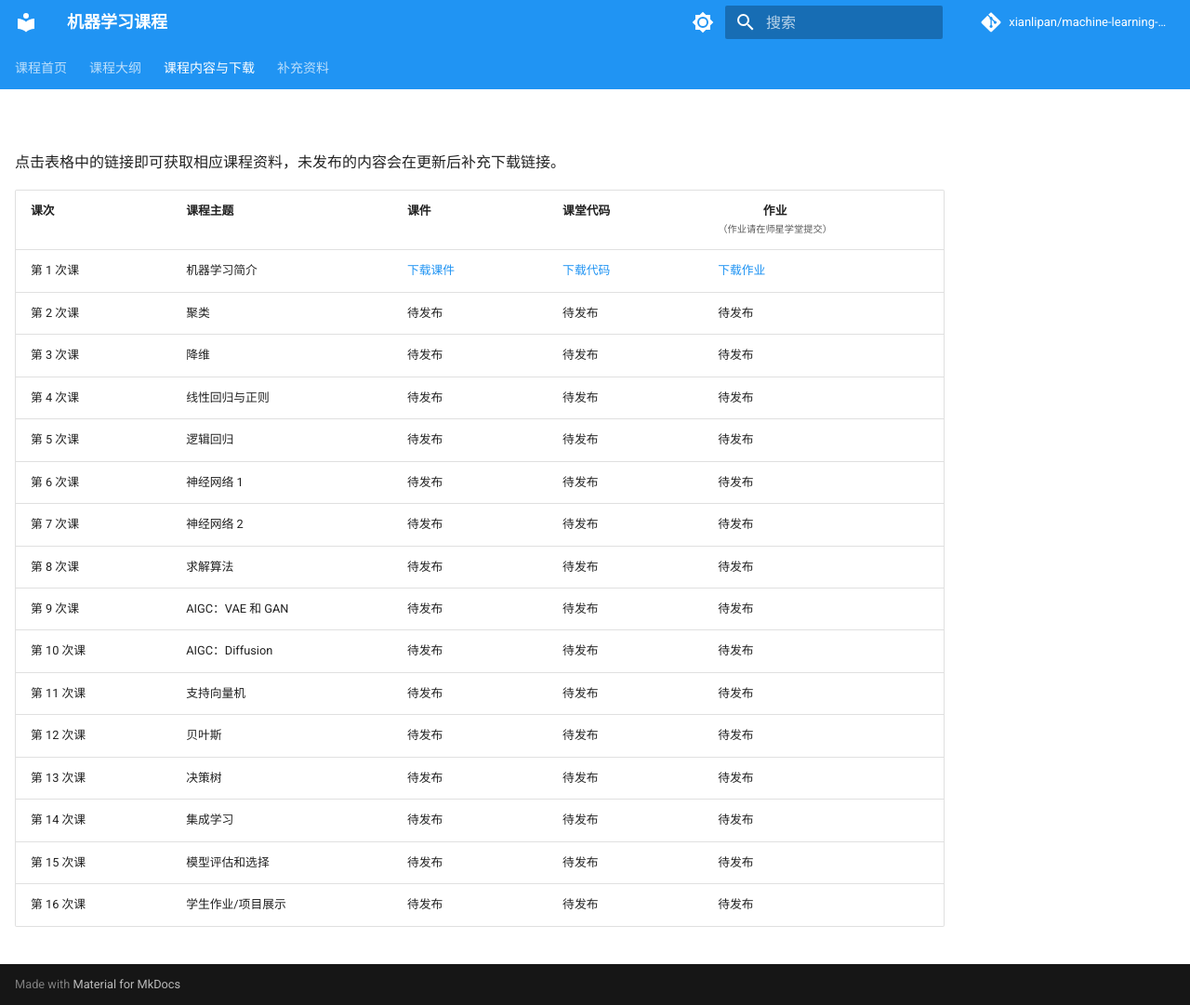
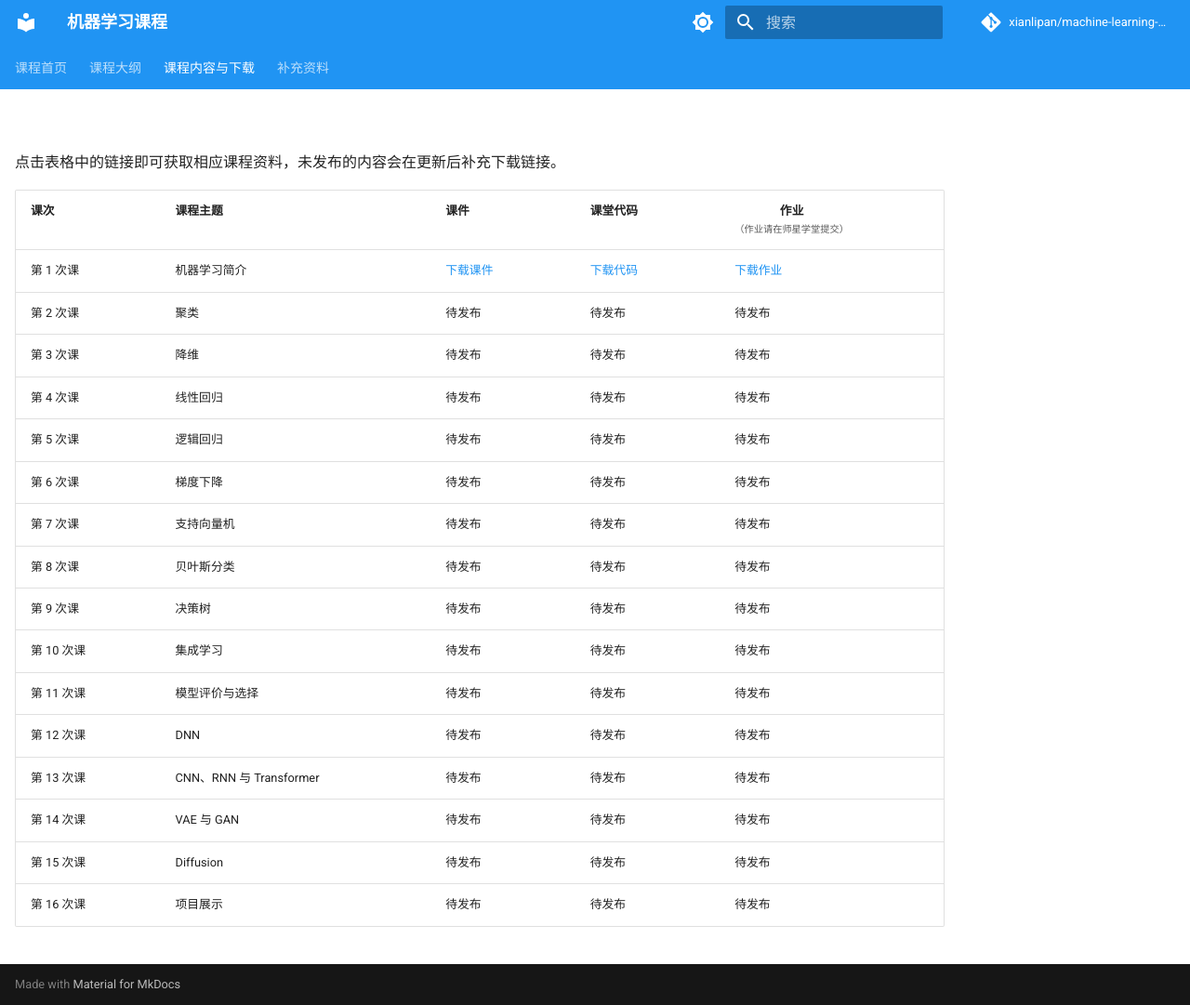
Before and after one commit to xianlipan/machine-learning-course, an MkDocs documentation site: the page built from docs/coursework.md, in a window 1280 px wide and 1081 px high. Shown: the whole window at 93% size. Built offline with MkDocs 1.6.1 and Material for MkDocs 9.7.7, drawn with Linux system fonts in a browser that asks for light colours; comment, search, counter and statistics services are not loaded.

Commit message:
update content

```diff
--- a/docs/coursework.md
+++ b/docs/coursework.md
@@ -10,16 +10,16 @@ hide:
 | 第 1 次课 | 机器学习简介 | <a href="../files/slides/1机器学习简介.pdf" download>下载课件</a> | <a href="../files/slides/Cha1_demo.zip" download>下载代码</a> | <a href="../files/slides/1作业.pdf" download>下载作业</a> |
 | 第 2 次课 | 聚类 | 待发布 | 待发布 | 待发布 |
 | 第 3 次课 | 降维 | 待发布 | 待发布 | 待发布 |
-| 第 4 次课 | 线性回归与正则 | 待发布 | 待发布 | 待发布 |
+| 第 4 次课 | 线性回归 | 待发布 | 待发布 | 待发布 |
 | 第 5 次课 | 逻辑回归 | 待发布 | 待发布 | 待发布 |
-| 第 6 次课 | 神经网络 1 | 待发布 | 待发布 | 待发布 |
-| 第 7 次课 | 神经网络 2 | 待发布 | 待发布 | 待发布 |
-| 第 8 次课 | 求解算法 | 待发布 | 待发布 | 待发布 |
-| 第 9 次课 | AIGC：VAE 和 GAN | 待发布 | 待发布 | 待发布 |
-| 第 10 次课 | AIGC：Diffusion | 待发布 | 待发布 | 待发布 |
-| 第 11 次课 | 支持向量机 | 待发布 | 待发布 | 待发布 |
-| 第 12 次课 | 贝叶斯 | 待发布 | 待发布 | 待发布 |
-| 第 13 次课 | 决策树 | 待发布 | 待发布 | 待发布 |
-| 第 14 次课 | 集成学习 | 待发布 | 待发布 | 待发布 |
-| 第 15 次课 | 模型评估和选择 | 待发布 | 待发布 | 待发布 |
-| 第 16 次课 | 学生作业/项目展示 | 待发布 | 待发布 | 待发布 |
+| 第 6 次课 | 梯度下降 | 待发布 | 待发布 | 待发布 |
+| 第 7 次课 | 支持向量机 | 待发布 | 待发布 | 待发布 |
+| 第 8 次课 | 贝叶斯分类 | 待发布 | 待发布 | 待发布 |
+| 第 9 次课 | 决策树 | 待发布 | 待发布 | 待发布 |
+| 第 10 次课 | 集成学习 | 待发布 | 待发布 | 待发布 |
+| 第 11 次课 | 模型评价与选择 | 待发布 | 待发布 | 待发布 |
+| 第 12 次课 | DNN | 待发布 | 待发布 | 待发布 |
+| 第 13 次课 | CNN、RNN 与 Transformer | 待发布 | 待发布 | 待发布 |
+| 第 14 次课 | VAE 与 GAN | 待发布 | 待发布 | 待发布 |
+| 第 15 次课 | Diffusion | 待发布 | 待发布 | 待发布 |
+| 第 16 次课 | 项目展示 | 待发布 | 待发布 | 待发布 |
```
